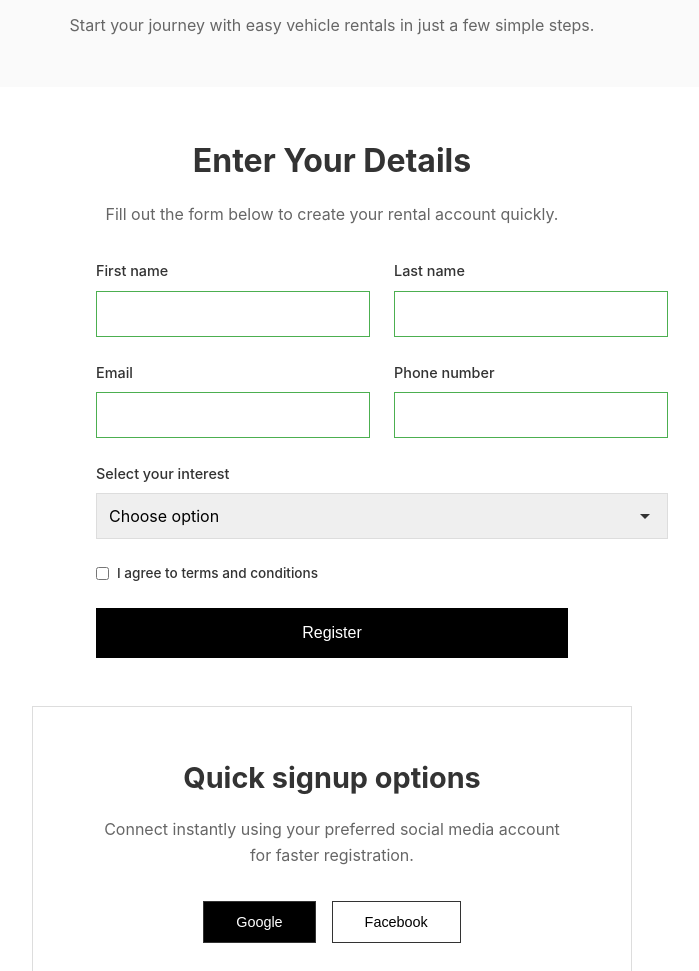
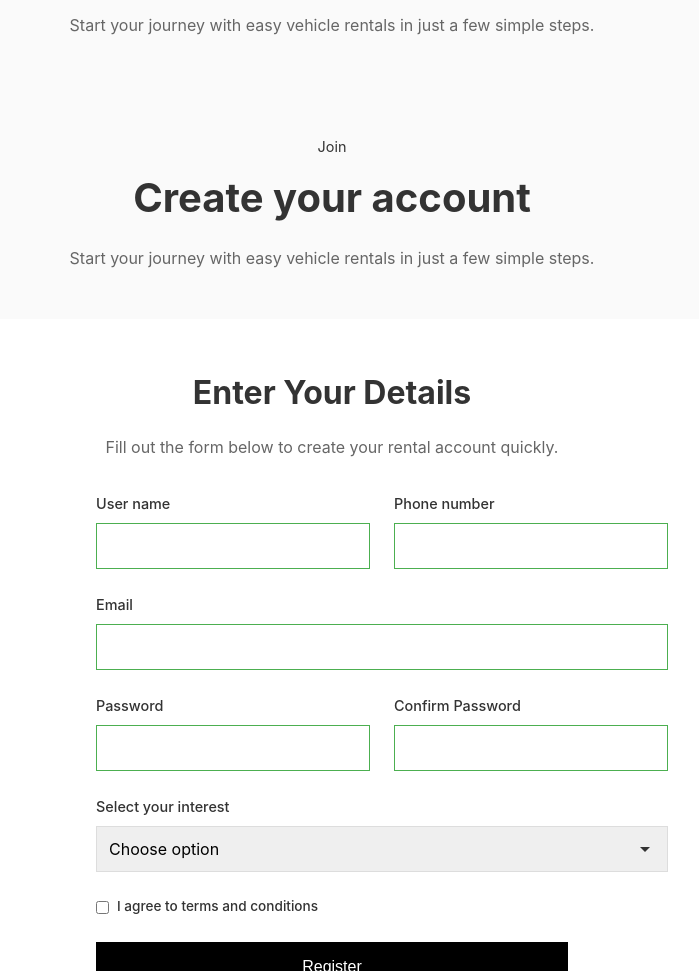
Before and after one commit to Tharusha2002-s/-Web-System-Group-Project, a plain HTML site: page frontend/pages/sign-up.html in a window 1280 px wide. Shown: the part 220-1191 px from the top of the page, without its empty margins (308-1007 px from the left). Drawn offline with Linux system fonts and the light colour scheme.

Commit message:
Form section Chnage

```diff
--- a/frontend/css/sign-up.css
+++ b/frontend/css/sign-up.css
@@ -82,6 +82,7 @@ nav {
   margin-bottom: 0.5rem;
 }
 
+/* Form Section */
 /* Form Section */
 .form-section {
   max-width: 600px;
--- a/frontend/pages/sign-up.html
+++ b/frontend/pages/sign-up.html
@@ -36,26 +36,43 @@
     </section>
 
     <!-- Form Section -->
+    <section class="hero">
+      <div class="hero-label">Join</div>
+      <h1>Create your account</h1>
+      <p>
+        Start your journey with easy vehicle rentals in just a few simple steps.
+      </p>
+    </section>
+
+    <!-- Form Section -->
     <section class="form-section">
       <h2>Enter Your Details</h2>
       <p>Fill out the form below to create your rental account quickly.</p>
 
       <div class="form-grid">
         <div class="form-group">
-          <label for="firstname">First name</label>
-          <input type="text" id="firstname" name="firstname" />
+          <label for="username">User name</label>
+          <input type="text" id="username" name="username" />
         </div>
         <div class="form-group">
-          <label for="lastname">Last name</label>
-          <input type="text" id="lastname" name="lastname" />
+          <label for="phone">Phone number</label>
+          <input type="tel" id="phone" name="phone" />
         </div>
-        <div class="form-group">
+        <div class="form-group full-width">
           <label for="email">Email</label>
           <input type="email" id="email" name="email" />
         </div>
         <div class="form-group">
-          <label for="phone">Phone number</label>
-          <input type="tel" id="phone" name="phone" />
+          <label for="password">Password</label>
+          <input type="password" id="password" name="password" />
+        </div>
+        <div class="form-group">
+          <label for="confirm-password">Confirm Password</label>
+          <input
+            type="password"
+            id="confirm-password"
+            name="confirm-password"
+          />
         </div>
         <div class="form-group full-width">
           <label for="interest">Select your interest</label>
```
